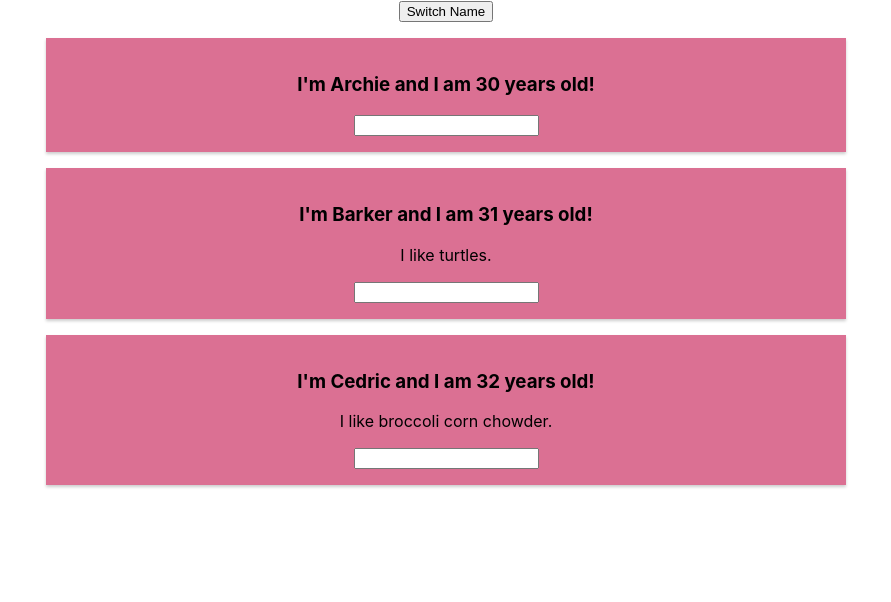
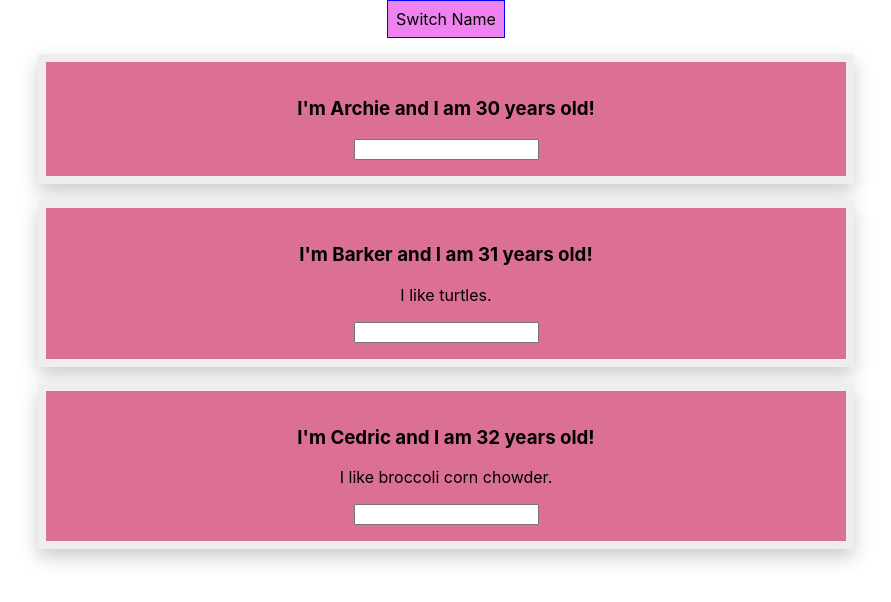
Before and after one commit to slimxdi/person-test-udemy, a React (Create React App) app: page / in a window 1280 px wide. Shown: the top 602 px of the page, without its empty margins (194-1085 px from the left). Built offline with nearby package versions, Linux system fonts and the light colour scheme.

Commit message:
added an inline style within App to the button

```diff
--- a/src/App.js
+++ b/src/App.js
@@ -35,17 +35,26 @@ const App = props => {
         ]
       }
     )
-  }
+  };
+
+  const myStyle={
+      backgroundColor: 'violet',
+      font: 'inherit',
+      border: '1px solid blue',
+      padding:'8px',
+      cursor: 'pointer'
+  };
 
   return (
     <div className="App">
-      <button onClick={()=>switchNameHandler('Maxima!')}>Switch Name</button>
+      <button style={myStyle} onClick={()=>switchNameHandler('Maxima!')}>Switch Name</button>
       <Person
         personname={personState.persons[0].personname}
         age={personState.persons[0].age}>
 
       </Person>
       <Person
+        // className="person-B"
         personname={personState.persons[1].personname}
         age={personState.persons[1].age}
         click={switchNameHandler.bind(this, 'Max!')}
@@ -53,6 +62,7 @@ const App = props => {
         value={props.personname}>I like turtles.
       </Person>
       <Person
+        // className="person-C"
         personname={personState.persons[2].personname}
         age={personState.persons[2].age}>I like broccoli corn chowder.
       </Person>
--- a/src/Person/Person.css
+++ b/src/Person/Person.css
@@ -1,8 +1,8 @@
 .Person {
   width: 60%;
   margin: 16px auto;
-  border: 1p sold #eee;
-  box-shadow: 0 2px 3px #ccc;
+  border: 8px solid #eee;
+  box-shadow: 0 8px 18px #ccc;
   padding: 16px;
   text-align: center;
   background-color: palevioletred;
```
